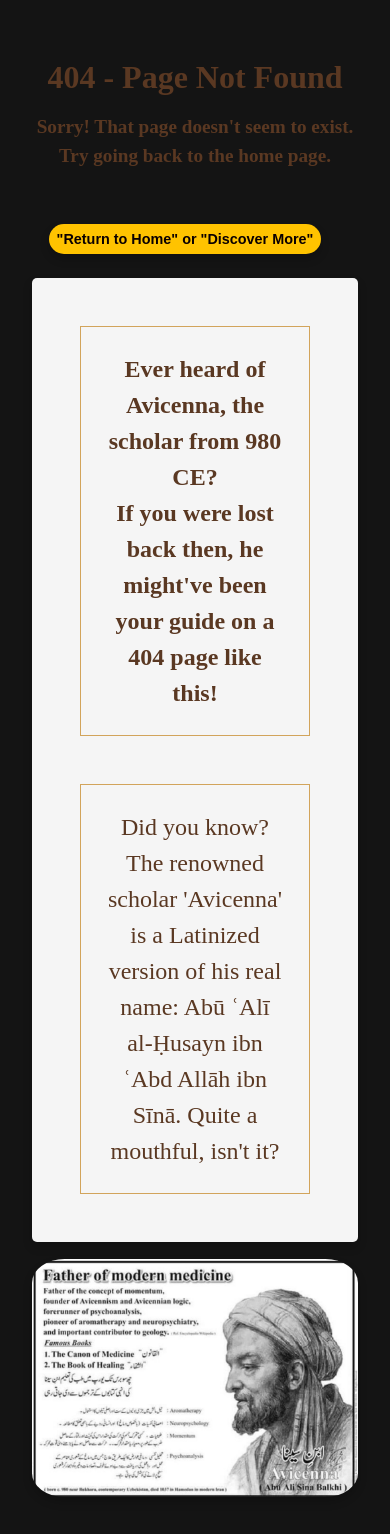
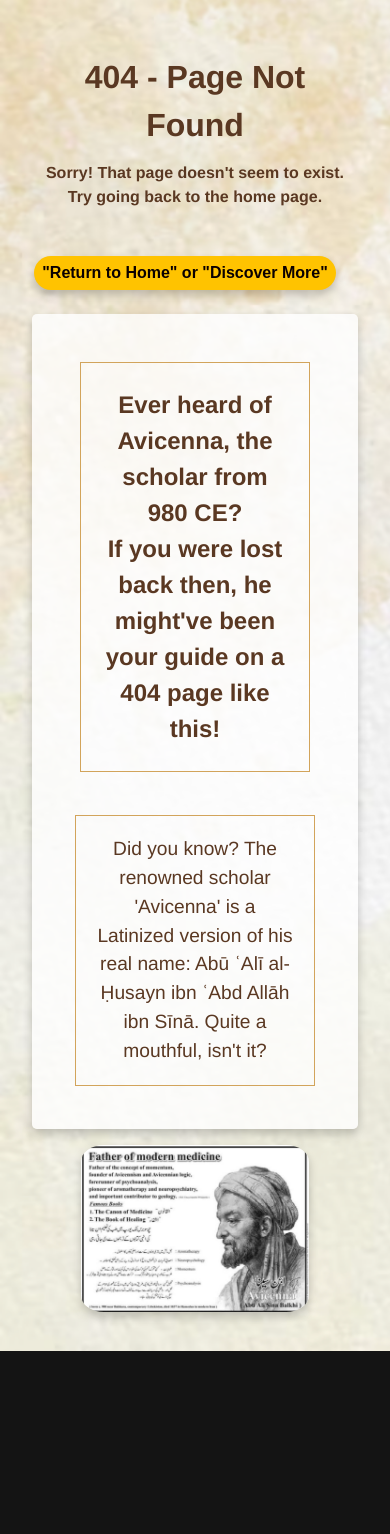
Before and after one commit to Sulton88Mehron90/interview-prep-questions, a React (Create React App) app: page /404 in a window 390 px wide. After the commit the page ends 1351 px from the top, so only its background shows below. Built offline with nearby package versions, Linux system fonts and the light colour scheme.

Commit message:
Add error components

```diff
--- a/src/Components/App/App.js
+++ b/src/Components/App/App.js
@@ -20,12 +20,20 @@ export default function App() {
 
   const allQuestions = [...feQuestions, ...behavioralInterviewQuestions, ...beQuestions];
 
+  const simulateServerError = (errorCode) => {
+    setError({ message: `Error ${errorCode}`, statusCode: errorCode });
+    setTriviaLoading(false);
+  };
+
   return (
     <div>
-      <Routes>
+       <Routes>
         <Route path="/" element={<HomePage />} />
         <Route path="/404" element={<Error404 />} />
         <Route path="/500" element={<Error500 />} />
+        <Route path="/nonsense" element={<Error404 />} />
+        <Route path="/500-test" element={<Error500 />} />
+        <Route path="/general-error" element={<Errors error={error} />} />
         <Route
           path="/error"
           element={
@@ -44,7 +52,8 @@ export default function App() {
             />
           }
         />
-        <Route path="*" element={<Navigate to="/404" />} />
+        {/* <Route path="*" element={<Navigate to="/404" />} /> */}
+        <Route path="*" element={<Error404 />} />
       </Routes>
     </div>
   );
--- a/src/Components/ErrorHandling/Error404.css
+++ b/src/Components/ErrorHandling/Error404.css
@@ -1,5 +1,23 @@
+:root {
+  --primary-color: #e50914;
+  --secondary-color: #141414;
+  --text-color: #ffffff;
+  --bg-light: rgba(255, 255, 255, 0.8);
+  --border-color: #d2a45b;
+  --font-heading-large: 2em;
+  --font-heading-medium: em;
+  --font-content: 1.2em;
+  --font-small: 1em;
+}
+
+body {
+  background-color: #C8D0D2;
+  margin: 0;
+  font-family: 'Times New Roman', serif;
+}
+
 .not-found-page-container {
-  /* background-image: url('../../Images/parchment-paper.png'); */
+  background-image: url('../../Images/parchment-paper.png');
   background-size: cover;
   background-repeat: no-repeat;
   color: #5a3822;
@@ -11,56 +29,49 @@
   justify-content: center;
   align-items: center;
   overflow-y: auto;
-  font-family: 'Times New Roman', serif;
 }
 
 .not-found-heading h1 {
-  font-size: 2em;
+  font-size: var(--font-heading-large);
   margin-bottom: 1em;
   text-align: center;
-  border-bottom: 3px solid #d2a45b;
+  border-bottom: 3px solid var(--border-color);
   padding-bottom: 0.5em;
 }
 
 .not-found-handling h3 {
-  font-size: 1em;
+  font-size: var(--font-content);
   margin-bottom: 2em;
   margin-top: -10px;
 }
 
 .not-found-page-container .error404-go-home-button {
-  background-color: #FFC300 !important;
+  background-color: #FFC300;
   color: rgb(11, 0, 0);
   padding: 1em;
   border: none;
   border-radius: 24px;
   cursor: pointer;
   text-decoration: none;
-  transition: background-color 0.3s ease;
+  transition: background-color 0.3s ease, transform 0.2s;
   box-shadow: 0px 5px 10px rgba(0, 0, 0, 0.2);
   text-align: center;
   font-weight: bold;
-  margin-top: 2px;
+  margin-top: 0.6px;
   margin-right: 1.25rem;
 }
 
 .not-found-page-container .error404-go-home-button:hover {
-  background-color: #FFC300 !important;
+  background-color: #FFC300;
   box-shadow: 0 4px 8px rgba(0, 0, 0, 0.3);
   transform: translateY(-2px);
 }
 
-.error404-navlink {
-  background-color: transparent;
-  box-shadow: none;
-}
-
 .fun-fact-container {
-  background-color: rgba(255, 255, 255, 0.8);
+  background-color: var(--bg-light);
   margin-top: 1.5em;
   padding: 1.5em;
   border-radius: 5px;
-  background-color: whitesmoke;
   display: flex;
   flex-direction: row;
   align-items: center;
@@ -73,34 +84,34 @@
 .fun-fact-heading, .fun-fact {
   padding: 0.5em;
   margin: 0.5em;
-  border: 0.5px solid #d2a45b;
+  border: 0.5px solid var(--border-color);
 }
-
 
 .fun-fact, .sino-image {
   flex-basis: calc(50% - 1em);
 }
 
 .sino-image {
-  width: 100%;
+  width: 70%;
   max-width: 500px;
+  border-radius: 10%;
+  box-shadow: 0px 5px 10px rgba(0, 0, 0, 0.2);
+  margin-top: 1rem;
 }
 
+/* Responsive adjustments */
 @media (max-width: 768px) {
   .fun-fact, .sino-image {
     flex-basis: 100%;
     text-align: center;
   }
-}
 
-.not-found-heading h1{
-  font-size: 3em;
-  margin-bottom: 1em;
-  text-align: center;
+  .not-found-heading h1 {
+    font-size: var(--font-heading-medium);
   }
 
   .fun-fact-heading, .fun-fact {
-  border: 1px solid #d2a45b;
+    border: 1px solid var(--border-color);
     padding: 1em;
     margin: 1em;
     width: 100%;
@@ -108,37 +119,30 @@
   }
 
   .fun-fact {
-  font-size: 2em;
-  align-items: center;
-  text-align: center;
+    font-size: var(--font-heading-medium);
   }
 
   .sino-image {
-  width: 100%;
-  max-width: 500px;
-  margin-top: 10%;
-  margin-right: 5%;
-  border-radius: 10%;
-  box-shadow: 0px 5px 10px rgba(0, 0, 0, 0.2);
+    margin-top: 7%;
+  }
 }
 
-@media only screen and (max-width: 480px) {
-
+@media (max-width: 480px) {
   .not-found-heading h1 {
-    font-size: 2em;
+    font-size: var(--font-heading-medium);
   }
 
   .not-found-handling h3 {
-    font-size: 1.2em;
+    font-size: var(--font-small);
   }
 
   .fun-fact {
-    font-size: 1.5em;
+    font-size: var(--font-content);
   }
 
   .not-found-page-container .error404-go-home-button {
     padding: 0.5em;
-    font-size: 0.9em;
+    font-size: var(--font-small);
     margin-top: 15px;
   }
 
@@ -146,28 +150,3 @@
     margin-top: 5%;
   }
 }
-
-@media only screen and (min-width: 481px) and (max-width: 768px) {
-
-  .not-found-heading h1 {
-    font-size: 2.5em;
-  }
-
-  .not-found-handling h3 {
-    font-size: 1.4em;
-  }
-
-  .fun-fact {
-    font-size: 1.8em;
-  }
-
-  .not-found-page-container .error404-go-home-button {
-    padding: 0.75em;
-    font-size: 1em;
-    margin-top: 18px;
-  }
-
-  .sino-image {
-    margin-top: 7%;
-  }
-}
--- a/src/Components/ErrorHandling/Errors.css
+++ b/src/Components/ErrorHandling/Errors.css
@@ -1,5 +1,5 @@
 .error-msg {
-  /* background-image: url('../../Images/parchment-paper.png'); */
+  background-image: url('../../Images/parchment-paper.png');
   background-size: cover;
   background-repeat: no-repeat;
   color: #5a3822;
@@ -16,8 +16,8 @@
 }
 
 .error-msg h1 {
-  font-size: 3em;
-  margin-bottom: 1em;
+  font-size: 2em;
+  /* margin-bottom: 1em; */
   text-align: center;
   border-bottom: 3px solid #d2a45b;
   padding-bottom: 0.5em;
@@ -33,7 +33,7 @@
 }
 
 .error-msg img {
-  width: 80%;
+  width: 40%;
   margin: 2% auto;
   max-width: 50rem;
   margin-top: 1rem;
--- a/src/Components/ErrorHandling/Errors.js
+++ b/src/Components/ErrorHandling/Errors.js
@@ -49,7 +49,11 @@ Errors.propTypes = {
     message: PropTypes.string,
     statusCode: PropTypes.number,
   }),
-  setTriviaLoading: PropTypes.func.isRequired,
+  setTriviaLoading: PropTypes.func,
+};
+
+Errors.defaultProps = {
+  setTriviaLoading: () => {},
 };
 
 export default Errors;
--- a/src/Components/FlashcardContainer/FlashcardContainer.css
+++ b/src/Components/FlashcardContainer/FlashcardContainer.css
@@ -111,7 +111,7 @@ img.brain-img {
 
 /* Spinner */
 
-/* .loading {
+.loading {
   display: flex;
   justify-content: center;
   align-items: center;
@@ -126,8 +126,8 @@ img.brain-img {
   border-radius: 50%;
   border-left-color: #E50914;
   animation: spin 1s linear infinite;
-} */
-/*
+}
+
 @keyframes spin {
   0% {
     transform: rotate(0deg);
@@ -136,7 +136,7 @@ img.brain-img {
   100% {
     transform: rotate(360deg);
   }
-} */
+}
 
 /* Media Queries for Responsiveness */
 
```
Lines whose indentation alone changed are shown as unchanged.
